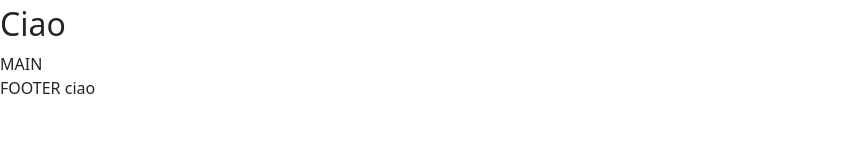
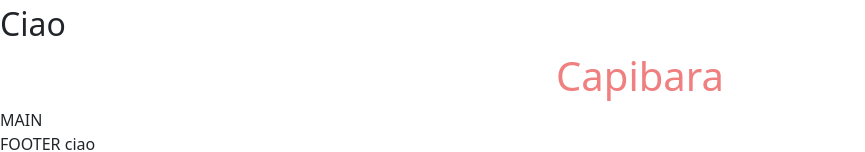
Before and after one commit to GiuseppeF11/test-condivisione-repo, a Vue app: page / in a window 1280 px wide. Shown: the part 477-629 px from the top of the page, without its empty margins (0-865 px from the left). Built offline with nearby package versions, Linux system fonts and the light colour scheme.

Commit message:
Aggiunta Capibara

```diff
--- a/src/components/AppHeader.vue
+++ b/src/components/AppHeader.vue
@@ -17,6 +17,9 @@ export default {
     <h2>
       Ciao
     </h2>
+    <h1>
+      Capibara
+    </h1>
   </header>
 </template>
 
```
